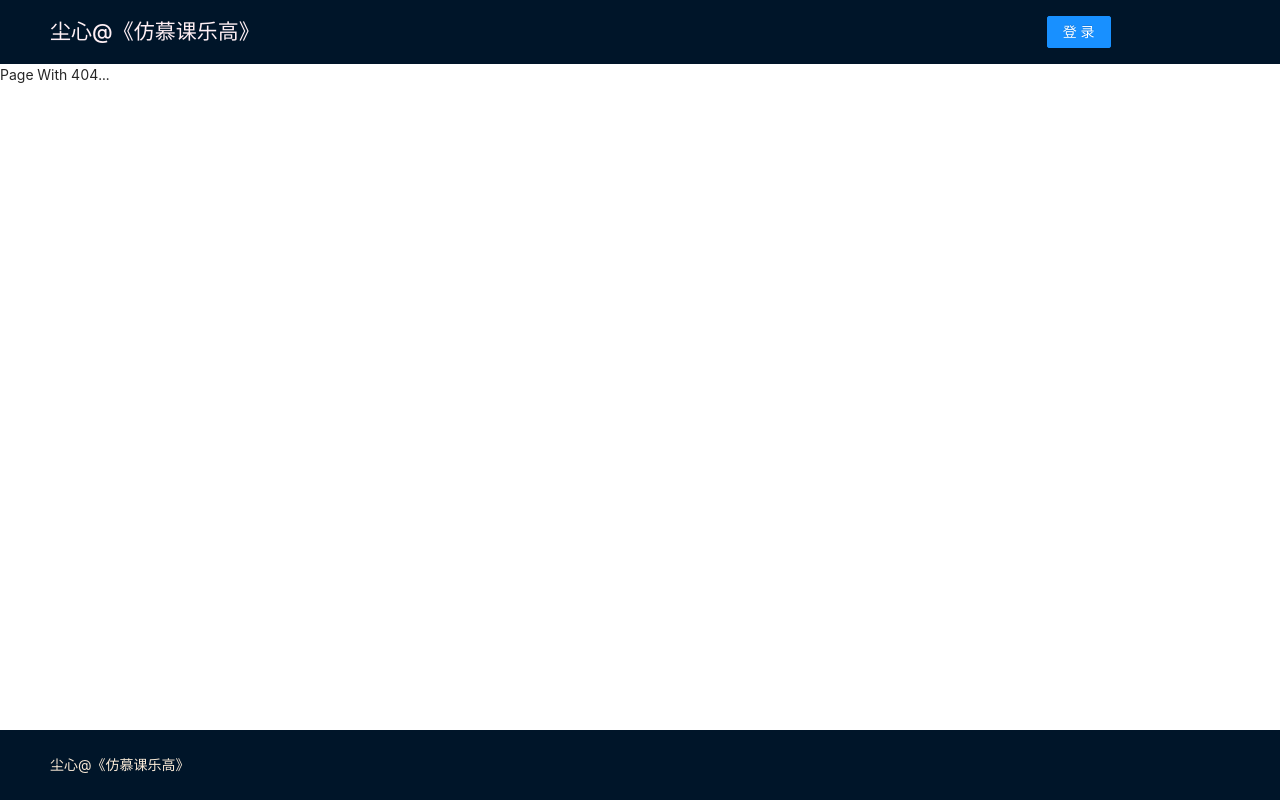
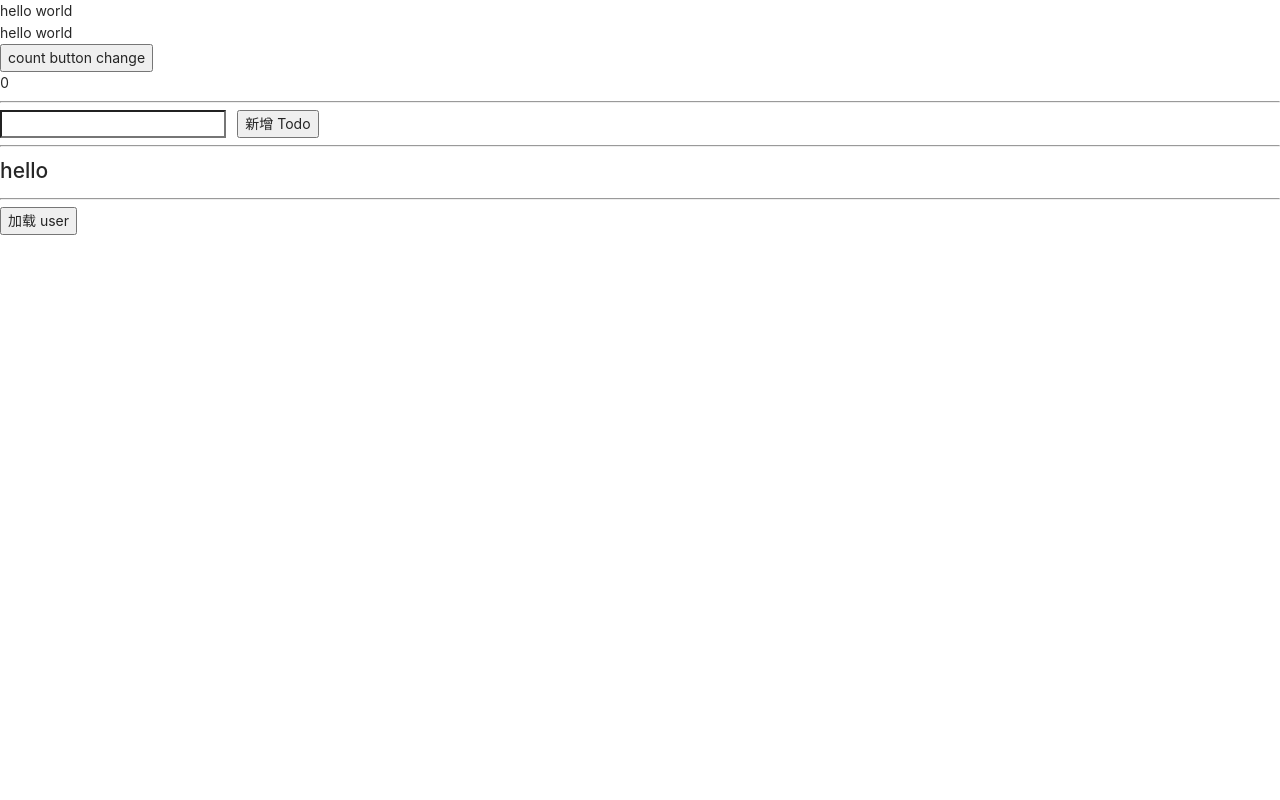
Before and after one commit to smilecode11/actual-combat-lego, a Vue app: page /#/example in a window 1280 px wide. Before the commit this address led to /#/404. Built offline with nearby package versions, Linux system fonts and the light colour scheme.

Commit message:
feat:测试示例

```diff
--- /dev/null
+++ b/jest.config.js
@@ -0,0 +1,6 @@
+module.exports = {
+    preset: '@vue/cli-plugin-unit-jest/presets/typescript-and-babel',
+    transform: {
+        "^.+\\.vue$": "vue-jest",
+    },
+}
--- /dev/null
+++ b/src/components/Hello.tsx
@@ -0,0 +1,12 @@
+import { defineComponent } from 'vue'
+export default defineComponent({
+    props: ['msg'],
+    setup(props) {
+        const render = () => <>
+            <h2>hello</h2>
+            {props.msg}
+        </>
+
+        return render
+    }
+})
--- /dev/null
+++ b/src/components/HelloWorld.vue
@@ -0,0 +1,88 @@
+<template>
+	<div>hello world</div>
+	<div>{{ propsMsg }}</div>
+	<button @click="handleCountAdd">count button change</button>
+	<div class="count-wrapper">{{ count }}</div>
+	<hr />
+	<input class="todo-input" type="text" v-model="todo" /> &nbsp;
+	<button class="todo-button" @click="handleAddTodo">新增 Todo</button>
+	<li class="todo-item" v-for="(item, index) in todos" :key="index">
+		{{ item }}
+	</li>
+	<hr />
+	<Hello></Hello>
+	<hr />
+	<!-- 请求测试 -->
+	<div class="request-wrapper">
+		<button class="load-user-button" @click="loadUser">加载 user</button>
+		<div class="request-pending" v-if="user.loading">loading</div>
+		<div class="request-body" v-else>
+			{{ user.data && user.data.username }}
+		</div>
+		<div class="request-error" v-if="user.error">{{ user.error }}</div>
+	</div>
+</template>
+
+<script lang="ts">
+import { defineComponent, computed, ref, reactive } from "vue";
+import axios from "axios";
+import Hello from "@/components/Hello";
+export default defineComponent({
+	props: ["message"],
+	emits: ["changeMsg"],
+	setup(props, context) {
+		const propsMsg = computed(() => props.message);
+		//	count
+		const count = ref(0);
+		const handleCountAdd = () => {
+			count.value++;
+		};
+
+		//	todo
+		const todo = ref("");
+		const todos: any = reactive([]);
+		const handleAddTodo = () => {
+			if (todo.value) {
+				todos.push(todo.value);
+				context.emit("changeMsg", todo.value);
+			}
+		};
+
+		//	async
+		const user = reactive({
+			data: null as any,
+			loading: false,
+			error: ""
+		});
+
+		const loadUser = () => {
+			user.loading = true;
+			axios
+				.get(`/api/users/1`)
+				.then((resp) => {
+					user.data = resp.data;
+				})
+				.catch((e) => {
+					user.error = e;
+				})
+				.finally(() => {
+					user.loading = false;
+				});
+		};
+
+		return {
+			propsMsg,
+			count,
+			handleCountAdd,
+			todo,
+			todos,
+			handleAddTodo,
+			user,
+			loadUser
+		};
+	},
+	components: {
+		Hello
+	}
+});
+</script>
--- a/src/router/index.ts
+++ b/src/router/index.ts
@@ -80,6 +80,11 @@ const routes = [
 			}
 		]
 	},
+	{
+		path: "/example",
+		component: () => import("@/views/Example.vue"),
+		name: "Example"
+	},
 	//  兜底路由设置
 	{
 		path: "/:w+",
--- /dev/null
+++ b/src/views/Example.vue
@@ -0,0 +1,27 @@
+<template>
+	<div class="example-wrapper">
+		<HelloWorld :message="message" @changeMsg="onChangeMsg" />
+	</div>
+</template>
+
+<script lang="ts">
+import { defineComponent, ref } from "vue";
+import HelloWorld from "@/components/HelloWorld.vue";
+
+export default defineComponent({
+	name: "Example",
+	setup() {
+		const message = ref("hello world");
+		const onChangeMsg = (value: string) => {
+			message.value = value;
+		};
+		return {
+			message,
+			onChangeMsg
+		};
+	},
+	components: {
+		HelloWorld
+	}
+});
+</script>
--- a/tsconfig.json
+++ b/tsconfig.json
@@ -12,7 +12,8 @@
     "sourceMap": true,
     "baseUrl": ".",
     "types": [
-      "webpack-env"
+      "webpack-env",
+      "jest"
     ],
     "paths": {
       "@/*": [
--- /dev/null
+++ b/vue.config.js
@@ -0,0 +1,18 @@
+module.exports = {
+    devServer: {
+        host: '0.0.0.0',
+        port: "8080",
+        open: true,
+        https: false,
+        proxy: {
+            '/api/users': {
+                target: "https://jsonplaceholder.typeicode.com/users",
+                ws: true,
+                changeOrigin: true,
+                pacthRewrite: {
+                    '^/api/users': ''
+                }
+            }
+        }
+    }
+}
```
Also changed, not shown: package.json (+11 -3 lines), tests/.eslintrc.js (added), 1 other file (tests, documents, lock files or other folders).
